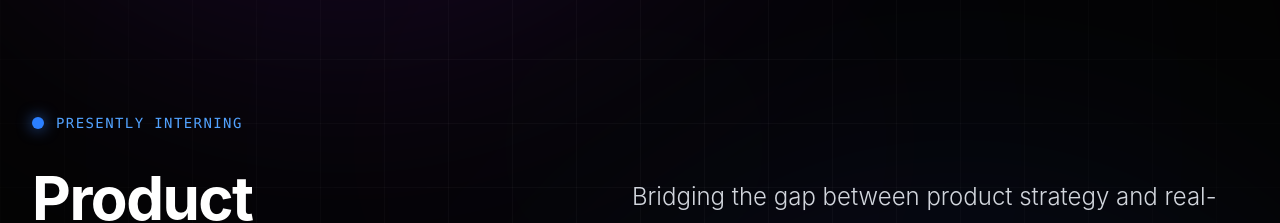
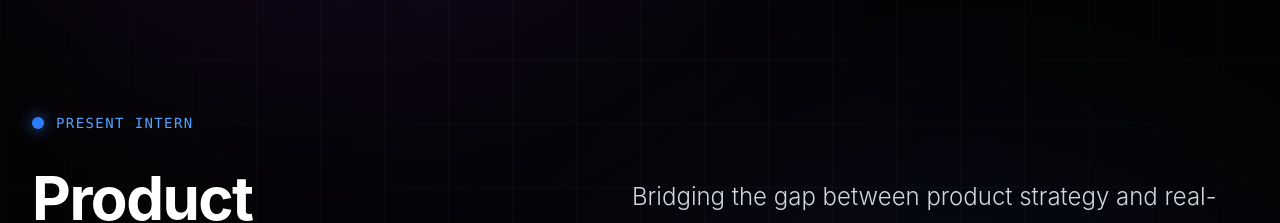
Before and after one commit to rounak-jain01/My-PortFolio-V2, a React (Vite) app: page / in a window 1280 px wide. Shown: the part 4870-5093 px from the top of the page. Built offline with nearby package versions, Linux system fonts and the light colour scheme.

Commit message:
Update Experiences

```diff
--- a/src/components/Experience.jsx
+++ b/src/components/Experience.jsx
@@ -78,7 +78,7 @@ const Experience = () => {
                 <span className="relative inline-flex rounded-full h-3 w-3 bg-blue-500 shadow-[0_0_15px_rgba(59,130,246,0.8)]"></span>
               </span>
               <span className="text-blue-400 font-mono text-xs md:text-sm tracking-widest uppercase">
-                Presently Interning
+                Present Intern
               </span>
             </motion.div>
 
```
